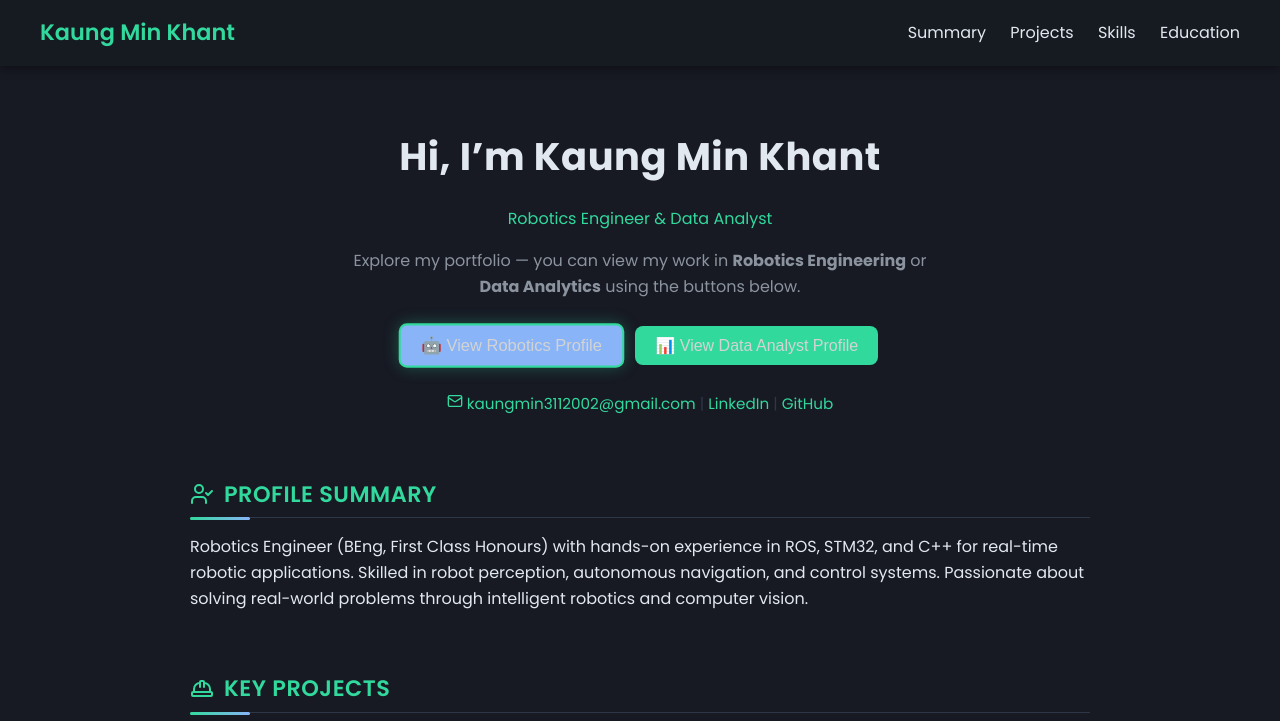
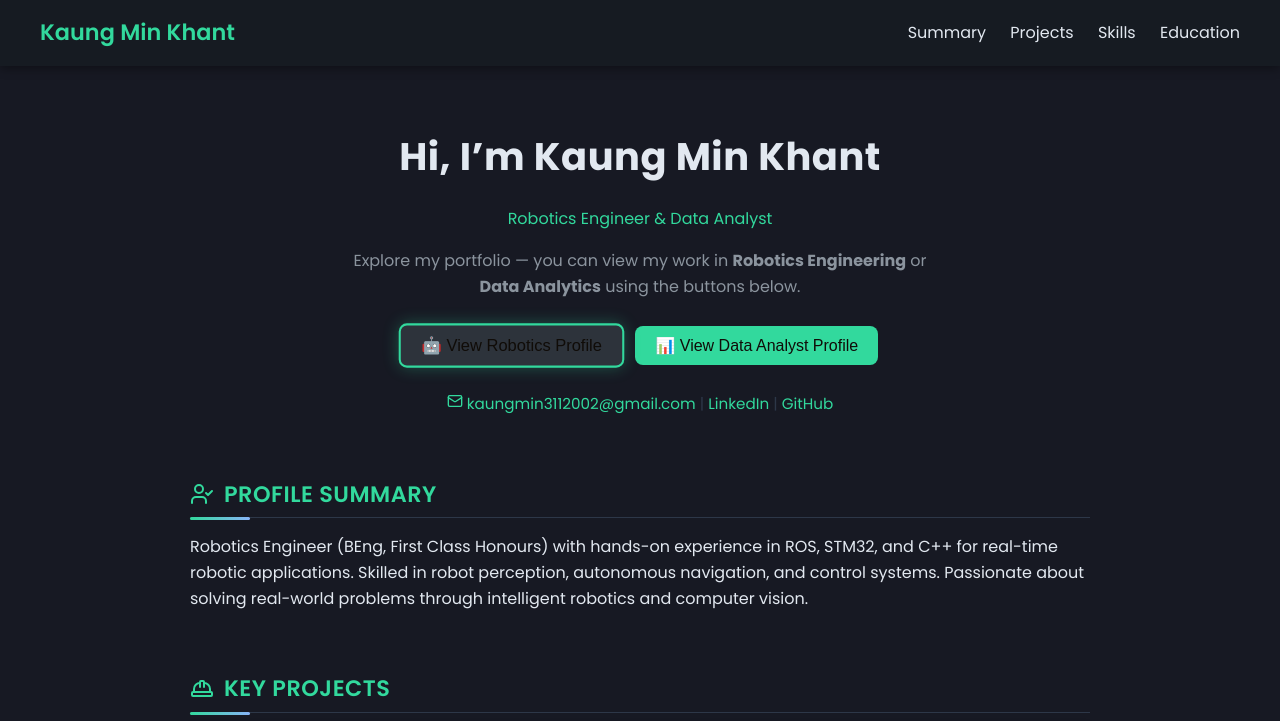
Before and after one commit to Kaung31/website, a plain HTML site: page index.html in a window 1280 px wide. Shown: the top 721 px of the page. Drawn offline with nearby package versions, Linux system fonts and the light colour scheme.

Commit message:
Update index.html

```diff
--- a/index.html
+++ b/index.html
@@ -114,7 +114,7 @@
 
     .hero-btn {
       background: var(--accent-teal);
-      color: #D3D3D3;
+      color: #100C08;
       border: none;
       border-radius: 8px;
       padding: 10px 20px;
@@ -129,7 +129,7 @@
       background: #2d333b;
     }
     .hero-btn.active {
-      background: var(--accent-blue);
+      background: #2d333b;
       border: 2px solid var(--accent-teal);
       transform: scale(1.03);
       box-shadow: 0 0 15px rgba(50, 217, 157, 0.3);
@@ -426,7 +426,8 @@
                     name: "E-commerce Customer Behavior Analysis",
                     tools: "Python, SQL (PostgreSQL), Tableau, Apriori",
                     description: "Developed an end-to-end data pipeline using Python and SQL (PostgreSQL) to process over 390,000 transactional records. Conducted RFM analysis to segment 4,000+ customers into key behavioral groups. Built a product recommendation engine (Apriori algorithm).",
-                    github: "https://github.com/Kaung31/ecommerce-customer-analysis"
+                    github: "https://github.com/Kaung31/ecommerce-customer-analysis",
+                    image_url: "ecommerce_dashboard.png"
 
                 },
                 {
@@ -455,7 +456,7 @@
             },
             certs: [
                 "BEng (Hons) Robotics Engineering, University of West of England (First Class Honours)",
-                "LinkedIn Learning Certifications — Data Analytics & Visualization"
+                "Career Essentials in Data Analysis – Microsoft & LinkedIn Learning (2025)"
             ]
         };
 
```
